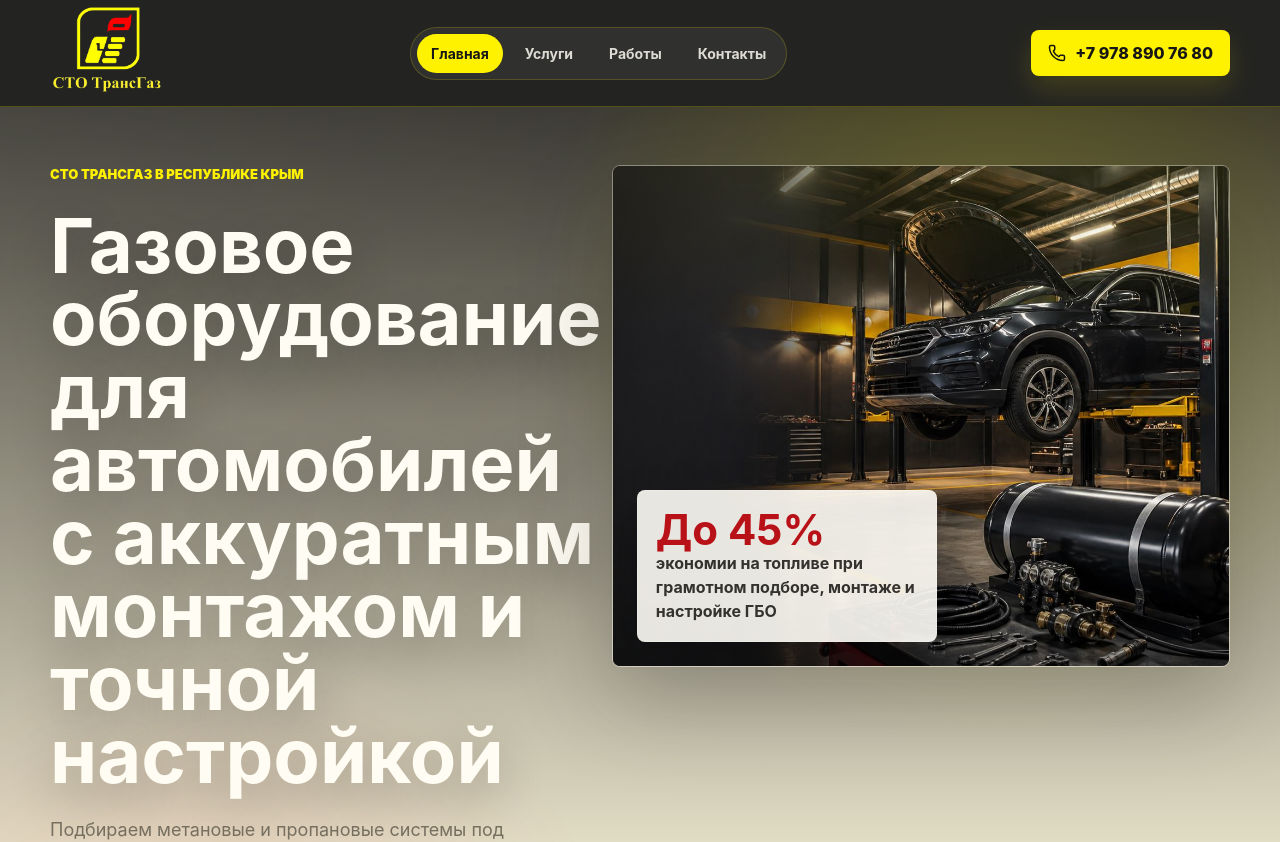
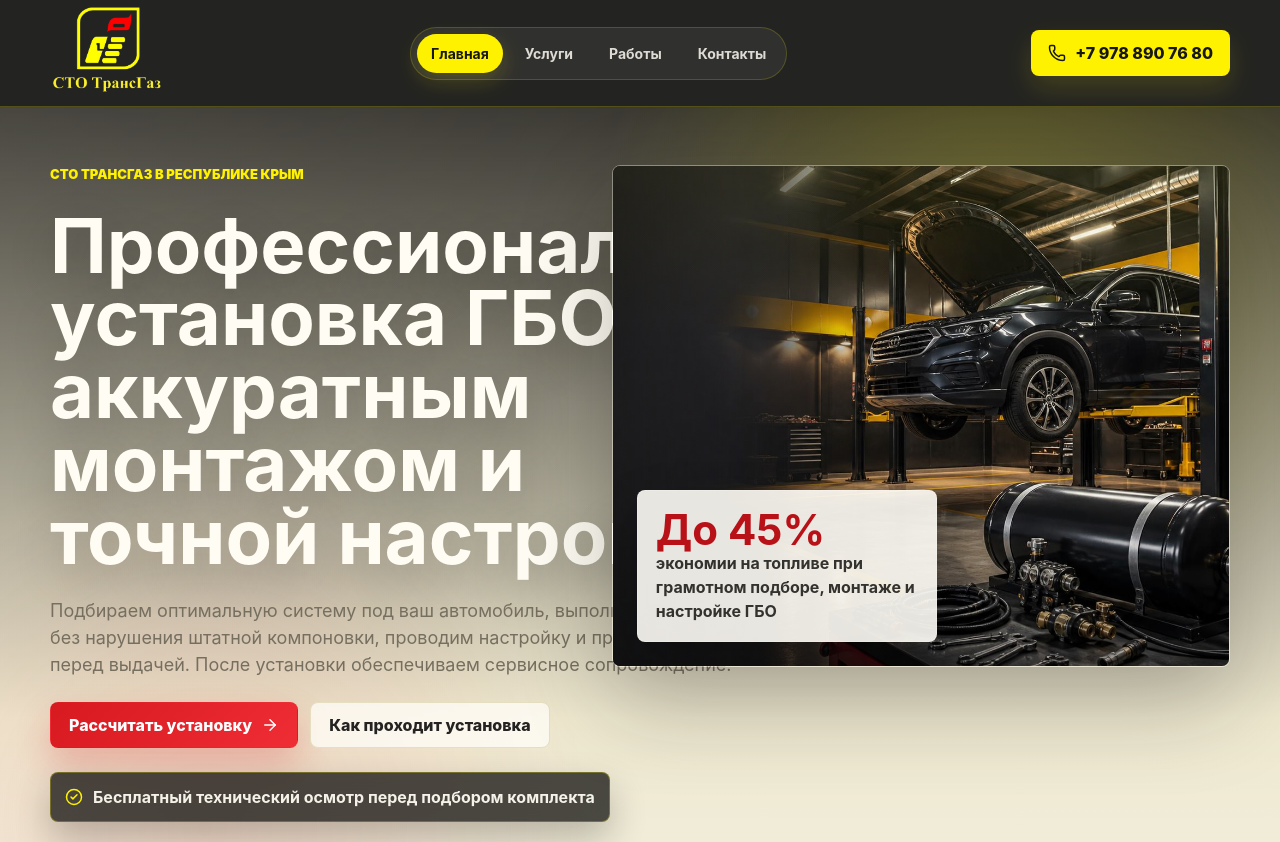
Before and after one commit to Aleks-man/ugtransgas, a React (Vite) app in the folder frontend/: page / in a window 1280 px wide. Shown: the top 842 px of the page. Built offline with nearby package versions, Linux system fonts and the light colour scheme.

Commit message:
style: add sliding nav indicator

```diff
--- a/frontend/src/components/Header.tsx
+++ b/frontend/src/components/Header.tsx
@@ -1,4 +1,5 @@
 import { Phone } from "lucide-react";
+import { useLayoutEffect, useRef, useState } from "react";
 import { contactInfo, navItems } from "../data/site";
 import { AppLink } from "./AppLink";
 import { Logo } from "./Logo";
@@ -8,22 +9,57 @@ type HeaderProps = {
 };
 
 export function Header({ currentPath }: HeaderProps) {
+  const navRef = useRef<HTMLElement | null>(null);
+  const [indicatorStyle, setIndicatorStyle] = useState({ width: 0, x: 0 });
+
+  useLayoutEffect(() => {
+    function updateIndicator() {
+      const activeLink = navRef.current?.querySelector<HTMLElement>('[aria-current="page"]');
+
+      if (!activeLink) {
+        return;
+      }
+
+      setIndicatorStyle({
+        width: activeLink.offsetWidth,
+        x: activeLink.offsetLeft,
+      });
+    }
+
+    updateIndicator();
+    window.addEventListener("resize", updateIndicator);
+    return () => window.removeEventListener("resize", updateIndicator);
+  }, [currentPath]);
+
   return (
     <header className="site-header">
       <div className="container header__inner">
         <AppLink to="/" aria-label="СТО ТрансГаз">
           <Logo />
         </AppLink>
-        <nav className="header__nav" aria-label="Основная навигация">
-          {navItems.map((item) => (
-            <AppLink
-              aria-current={currentPath === item.href ? "page" : undefined}
-              key={item.href}
-              to={item.href}
-            >
-              {item.label}
-            </AppLink>
-          ))}
+        <nav className="header__nav" ref={navRef} aria-label="Основная навигация">
+          <span
+            className="header__nav-indicator"
+            style={{
+              opacity: indicatorStyle.width ? 1 : 0,
+              transform: `translateX(${indicatorStyle.x}px)`,
+              width: `${indicatorStyle.width}px`,
+            }}
+          />
+          {navItems.map((item) => {
+            const isActive = currentPath === item.href;
+
+            return (
+              <AppLink
+                aria-current={isActive ? "page" : undefined}
+                className="header__nav-link"
+                key={item.href}
+                to={item.href}
+              >
+                <span className="header__nav-label">{item.label}</span>
+              </AppLink>
+            );
+          })}
         </nav>
         <a className="icon-link" href={contactInfo.phoneHref} aria-label="Позвонить">
           <Phone size={18} />
--- a/frontend/src/sections/Hero.tsx
+++ b/frontend/src/sections/Hero.tsx
@@ -14,10 +14,15 @@ export function Hero() {
           transition={{ duration: 0.6 }}
         >
           <span className="eyebrow">СТО ТрансГаз в Республике Крым</span>
-          <h1>Газовое оборудование для автомобилей с аккуратным монтажом и точной настройкой</h1>
+          <h1>
+            Профессиональная установка ГБО с аккуратным монтажом и точной
+            настройкой
+          </h1>
           <p>
-            Подбираем метановые и пропановые системы под конкретный автомобиль, сохраняем штатную эстетику
-            салона и багажника, проверяем безопасность до выдачи и сопровождаем после установки.
+            Подбираем оптимальную систему под ваш автомобиль, выполняем чистый
+            монтаж без нарушения штатной компоновки, проводим настройку и
+            проверку безопасности перед выдачей. После установки обеспечиваем
+            сервисное сопровождение.
           </p>
           <div className="hero-actions">
             <a className="button button--primary" href="/contacts">
@@ -40,10 +45,15 @@ export function Hero() {
           animate={{ opacity: 1, scale: 1 }}
           transition={{ duration: 0.7, delay: 0.1 }}
         >
-          <img src={heroImage} alt="Современный сервис установки газового оборудования" />
+          <img
+            src={heroImage}
+            alt="Современный сервис установки газового оборудования"
+          />
           <div className="hero-card">
             <strong>До 45%</strong>
-            <span>экономии на топливе при грамотном подборе, монтаже и настройке ГБО</span>
+            <span>
+              экономии на топливе при грамотном подборе, монтаже и настройке ГБО
+            </span>
           </div>
         </motion.div>
       </div>
--- a/frontend/src/styles/header.css
+++ b/frontend/src/styles/header.css
@@ -67,6 +67,7 @@
 }
 
 .header__nav {
+  position: relative;
   display: flex;
   align-items: center;
   gap: 8px;
@@ -76,20 +77,43 @@
   background: rgba(255, 255, 255, 0.06);
 }
 
-.header__nav a {
+.header__nav-link {
+  position: relative;
+  z-index: 1;
+  display: inline-flex;
+  align-items: center;
   border-radius: 999px;
   color: rgba(255, 253, 243, 0.84);
   font-size: 14px;
   font-weight: 700;
   padding: 9px 14px;
+  transition: color 180ms ease;
 }
 
-.header__nav a:hover {
-  color: var(--green-950);
-  background: rgba(255, 242, 0, 0.28);
+.header__nav-link:hover {
+  color: var(--green-500);
 }
 
-.header__nav a[aria-current="page"] {
+.header__nav-link[aria-current="page"] {
   color: var(--green-950);
+}
+
+.header__nav-indicator {
+  position: absolute;
+  top: 6px;
+  left: 0;
+  bottom: 6px;
+  z-index: 0;
+  border-radius: 999px;
   background: var(--green-500);
+  box-shadow: 0 8px 22px rgba(255, 242, 0, 0.18);
+  transition:
+    transform 420ms cubic-bezier(0.22, 1, 0.36, 1),
+    width 420ms cubic-bezier(0.22, 1, 0.36, 1),
+    opacity 180ms ease;
 }
+
+.header__nav-label {
+  position: relative;
+  z-index: 1;
+}
```
